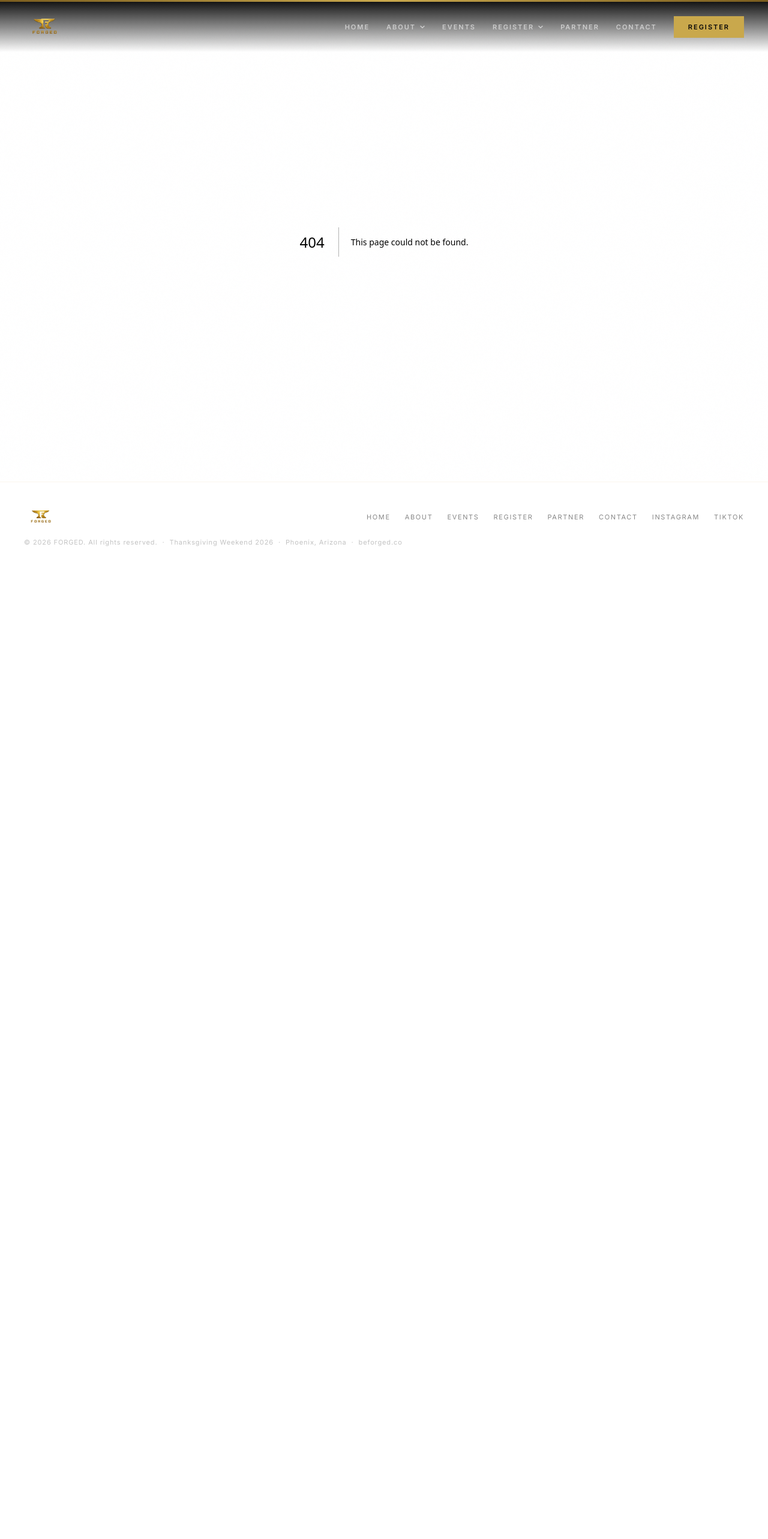
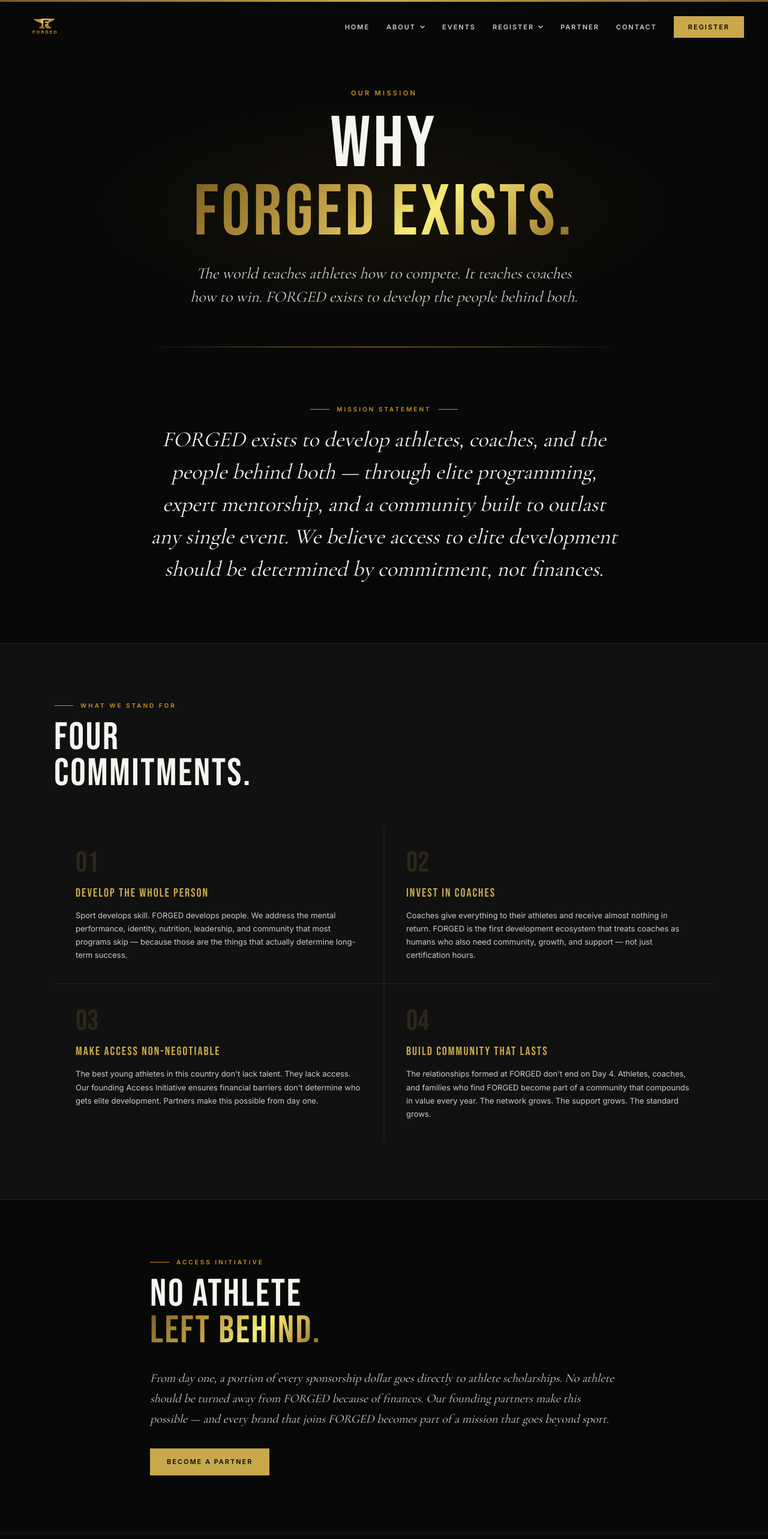
Before and after one commit to beforged26/forged-site, a Next.js app in the folder forged-site/: page /about/mission in a window 1280 px wide. Before the commit this address had no page. Shown: the top 2566 px of the page at 60% size. Before the commit the page ends 953 px from the top, so only its background shows below. Built offline with nearby package versions, Linux system fonts and the light colour scheme.

Commit message:
Create page.tsx

```diff
--- /dev/null
+++ b/forged-site/src/app/about/mission/page.tsx
@@ -0,0 +1,110 @@
+import type { Metadata } from "next";
+import FadeUp from "@/components/FadeUp";
+import Link from "next/link";
+
+export const metadata: Metadata = {
+  title: "Our Mission — FORGED",
+  description:
+    "FORGED exists to develop athletes, coaches, and the people behind both — through elite programming, expert mentorship, and access that removes financial barriers.",
+};
+
+const pillars = [
+  {
+    num: "01",
+    title: "Develop the Whole Person",
+    body: "Sport develops skill. FORGED develops people. We address the mental performance, identity, nutrition, leadership, and community that most programs skip — because those are the things that actually determine long-term success.",
+  },
+  {
+    num: "02",
+    title: "Invest in Coaches",
+    body: "Coaches give everything to their athletes and receive almost nothing in return. FORGED is the first development ecosystem that treats coaches as humans who also need community, growth, and support — not just certification hours.",
+  },
+  {
+    num: "03",
+    title: "Make Access Non-Negotiable",
+    body: "The best young athletes in this country don't lack talent. They lack access. Our founding Access Initiative ensures financial barriers don't determine who gets elite development. Partners make this possible from day one.",
+  },
+  {
+    num: "04",
+    title: "Build Community That Lasts",
+    body: "The relationships formed at FORGED don't end on Day 4. Athletes, coaches, and families who find FORGED become part of a community that compounds in value every year. The network grows. The support grows. The standard grows.",
+  },
+];
+
+export default function Mission() {
+  return (
+    <>
+      {/* HERO */}
+      <section className="hero-anim min-h-[60vh] flex flex-col items-center justify-center text-center px-6 pt-36 pb-16 relative overflow-hidden">
+        <div
+          className="absolute inset-0 pointer-events-none"
+          style={{
+            background:
+              "radial-gradient(ellipse 60% 50% at 50% 60%, rgba(201,148,26,0.07) 0%, transparent 70%)",
+          }}
+        />
+        <p className="text-[11px] font-semibold tracking-[0.3em] uppercase text-gold-m mb-5 relative z-[1]">
+          Our Mission
+        </p>
+        <h1 className="font-display text-[clamp(52px,10vw,120px)] leading-[0.95] tracking-[0.04em] text-cream mb-6 relative z-[1]">
+          WHY
+          <br />
+          <span className="gold-gradient-text">FORGED EXISTS.</span>
+        </h1>
+        <p className="font-serif italic text-[clamp(18px,3vw,26px)] text-light max-w-[660px] mx-auto relative z-[1] leading-[1.5]">
+          The world teaches athletes how to compete. It teaches coaches how to win. FORGED exists to develop the people behind both.
+        </p>
+      </section>
+
+      <div className="gold-rule" />
+
+      {/* MISSION STATEMENT */}
+      <FadeUp className="max-w-[900px] mx-auto px-6 md:px-10 py-24 text-center">
+        <p className="section-eyebrow center justify-center">Mission Statement</p>
+        <p className="font-serif italic text-[clamp(22px,3.5vw,36px)] text-cream leading-[1.5] max-w-[780px] mx-auto">
+          FORGED exists to develop athletes, coaches, and the people behind both — through elite programming, expert mentorship, and a community built to outlast any single event. We believe access to elite development should be determined by commitment, not finances.
+        </p>
+      </FadeUp>
+
+      {/* PILLARS */}
+      <div className="bg-dark border-y border-gold/10 py-24 px-6 md:px-10">
+        <FadeUp className="max-w-[1100px] mx-auto">
+          <p className="section-eyebrow">What We Stand For</p>
+          <h2 className="font-display text-[clamp(36px,6vw,64px)] tracking-[0.04em] leading-[0.95] text-cream mb-14">
+            FOUR
+            <br />
+            COMMITMENTS.
+          </h2>
+          <div className="grid gap-[2px] bg-gold/[0.08] grid-cols-1 md:grid-cols-2">
+            {pillars.map((p) => (
+              <FadeUp key={p.num} className="bg-dark p-9 border-t-2 border-transparent hover:border-gold-m hover:bg-dark2 transition-colors">
+                <div className="font-display text-5xl text-gold/[0.15] leading-none mb-3">{p.num}</div>
+                <div className="font-display text-xl tracking-[0.1em] text-gold mb-3">{p.title}</div>
+                <p className="text-[13px] text-light leading-[1.7]">{p.body}</p>
+              </FadeUp>
+            ))}
+          </div>
+        </FadeUp>
+      </div>
+
+      {/* ACCESS INITIATIVE */}
+      <FadeUp className="max-w-[860px] mx-auto px-6 md:px-10 py-24">
+        <p className="section-eyebrow">Access Initiative</p>
+        <h2 className="font-display text-[clamp(36px,6vw,64px)] tracking-[0.04em] leading-[0.95] text-cream mb-8">
+          NO ATHLETE
+          <br />
+          <span className="gold-gradient-text">LEFT BEHIND.</span>
+        </h2>
+        <p className="font-serif italic text-[clamp(16px,2vw,20px)] text-light leading-[1.7] mb-8">
+          From day one, a portion of every sponsorship dollar goes directly to athlete scholarships. No athlete should be turned away from FORGED because of finances. Our founding partners make this possible — and every brand that joins FORGED becomes part of a mission that goes beyond sport.
+        </p>
+        <Link
+          href="/partner"
+          className="inline-block text-[11px] font-bold tracking-[0.18em] uppercase text-black bg-gold px-7 py-3.5 hover:bg-gold-m transition-colors"
+        >
+          Become a Partner
+        </Link>
+      </FadeUp>
+    </>
+  );
+}
```
